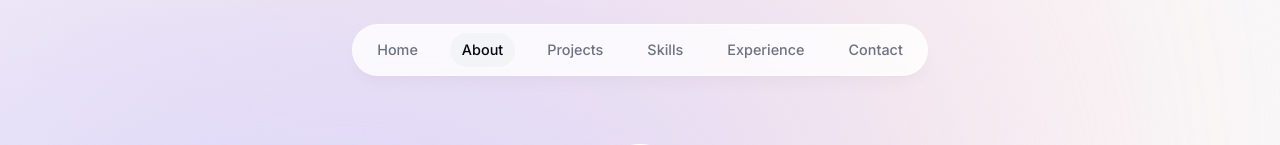
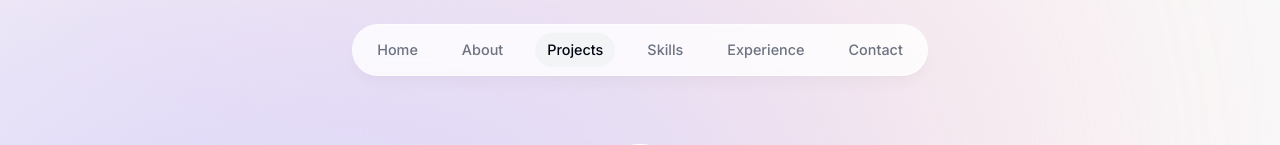
Before and after one commit to Jupiter82/next_js_portfolio, a Next.js app: page / in a window 1280 px wide. Shown: the top 145 px of the page. Built offline with nearby package versions, Linux system fonts and the light colour scheme.

Commit message:
jupiter puhs from office before exam

```diff
--- a/components/about.tsx
+++ b/components/about.tsx
@@ -1,18 +1,20 @@
 "use client";
-import React from "react";
+import React, { useEffect } from "react";
 import { motion } from "framer-motion";
 import SectionHeading from "./section-heading";
 import { useInView } from "react-intersection-observer";
 import { useActiveSectionContext } from "@/context/active-section-context";
 
 export default function About() {
-  const { ref, inView } = useInView();
+  const { ref, inView } = useInView({ threshold: 0.75 });
 
   const { setActiveSection } = useActiveSectionContext();
 
-  if (inView) {
-    setActiveSection("About");
-  }
+  useEffect(() => {
+    if (inView) {
+      setActiveSection("About");
+    }
+  }, [inView, setActiveSection]);
 
   return (
     <motion.section
--- a/components/intro.tsx
+++ b/components/intro.tsx
@@ -6,11 +6,24 @@ import { BsLinkedin } from "react-icons/bs";
 import { FaGithubSquare } from "react-icons/fa";
 import Image from "next/image";
 import Link from "next/link";
-import React from "react";
+import React, { useEffect } from "react";
+import { useInView } from "react-intersection-observer";
+import { useActiveSectionContext } from "@/context/active-section-context";
 
 export default function Intro() {
+  const { ref, inView } = useInView();
+
+  const { setActiveSection } = useActiveSectionContext();
+
+  useEffect(() => {
+    if (inView) {
+      setActiveSection("Home");
+    }
+  }, [inView, setActiveSection]);
+
   return (
     <section
+      ref={ref}
       id="home"
       className="mb-28 max-w-[50rem] text-center sm:mb-0 scroll-mt-[100rem]"
     >
--- a/components/projects.tsx
+++ b/components/projects.tsx
@@ -1,11 +1,23 @@
-import React from "react";
+"use client";
+import React, { useEffect } from "react";
 import SectionHeading from "./section-heading";
 import { projectsData } from "@/lib/data";
 import Project from "./project";
+import { useInView } from "react-intersection-observer";
+import { useActiveSectionContext } from "@/context/active-section-context";
 
 export default function Projects() {
+  const { ref, inView } = useInView({ threshold: 0.5 });
+  const { setActiveSection } = useActiveSectionContext();
+
+  useEffect(() => {
+    if (inView) {
+      setActiveSection("Projects");
+    }
+  }, [inView, setActiveSection]);
+
   return (
-    <section id="projects" className="scroll-mt-28 mb-28">
+    <section ref={ref} id="projects" className="scroll-mt-28 mb-28">
       <SectionHeading>My Projects</SectionHeading>
       <div className="grid grid-cols-1 md:grid-cols-2 gap-4">
         {projectsData.map((items, index) => (
```
